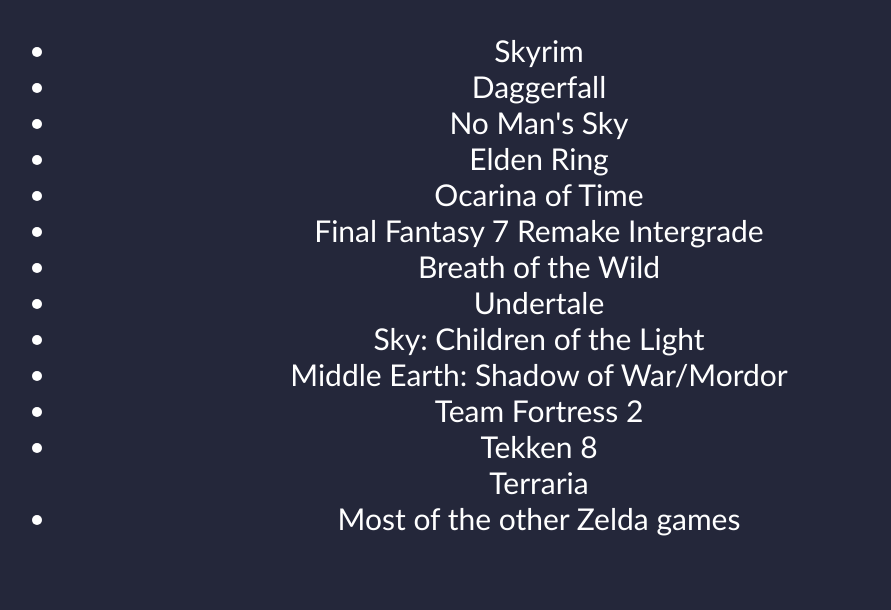
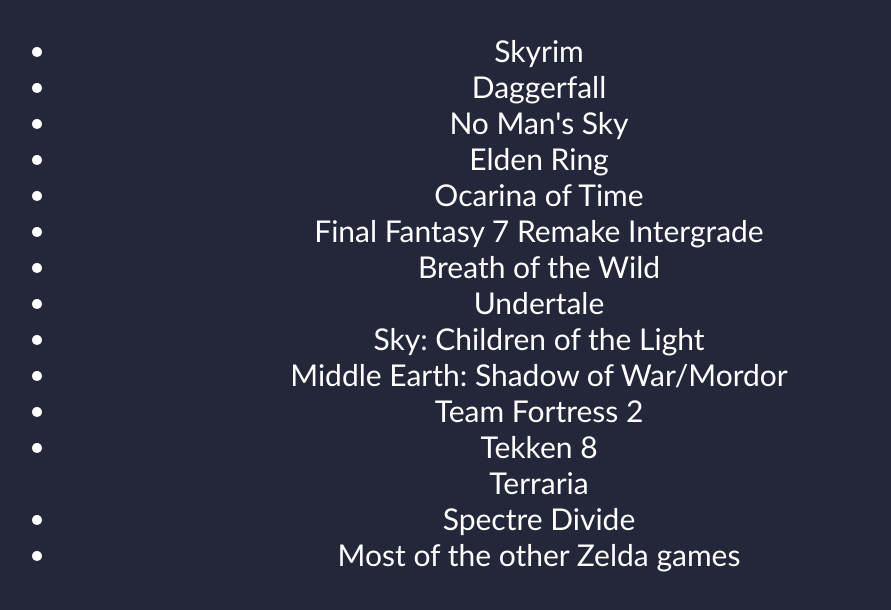
Before and after one commit to DJaySky/djaysky.github.io, a plain HTML site: page games.html in a window 1280 px wide. Shown: the part 256-866 px from the top of the page, without its empty margins (121-1012 px from the left). Before the commit the page ends 830 px from the top, so only its background shows below. Drawn offline with Linux system fonts and the light colour scheme.

Commit message:
Update games.html

```diff
--- a/games.html
+++ b/games.html
@@ -26,6 +26,7 @@
                 <li>Team Fortress 2</li>
                 <li>Tekken 8</li>
 		<l1>Terraria</l1>
+		<li>Spectre Divide</li>
                 <li>Most of the other Zelda games</li>
             </ul>
 		</div> </div>
```
